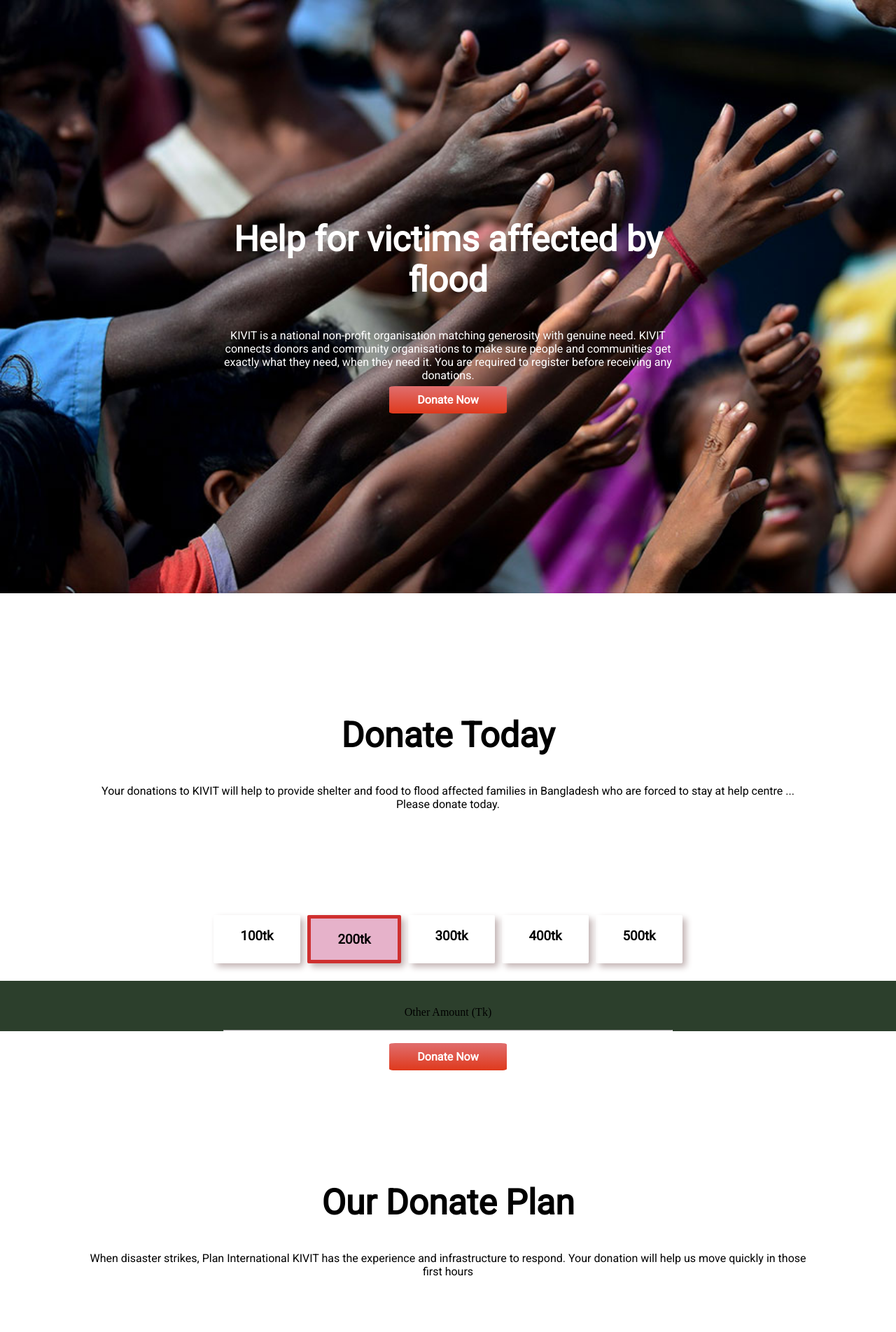
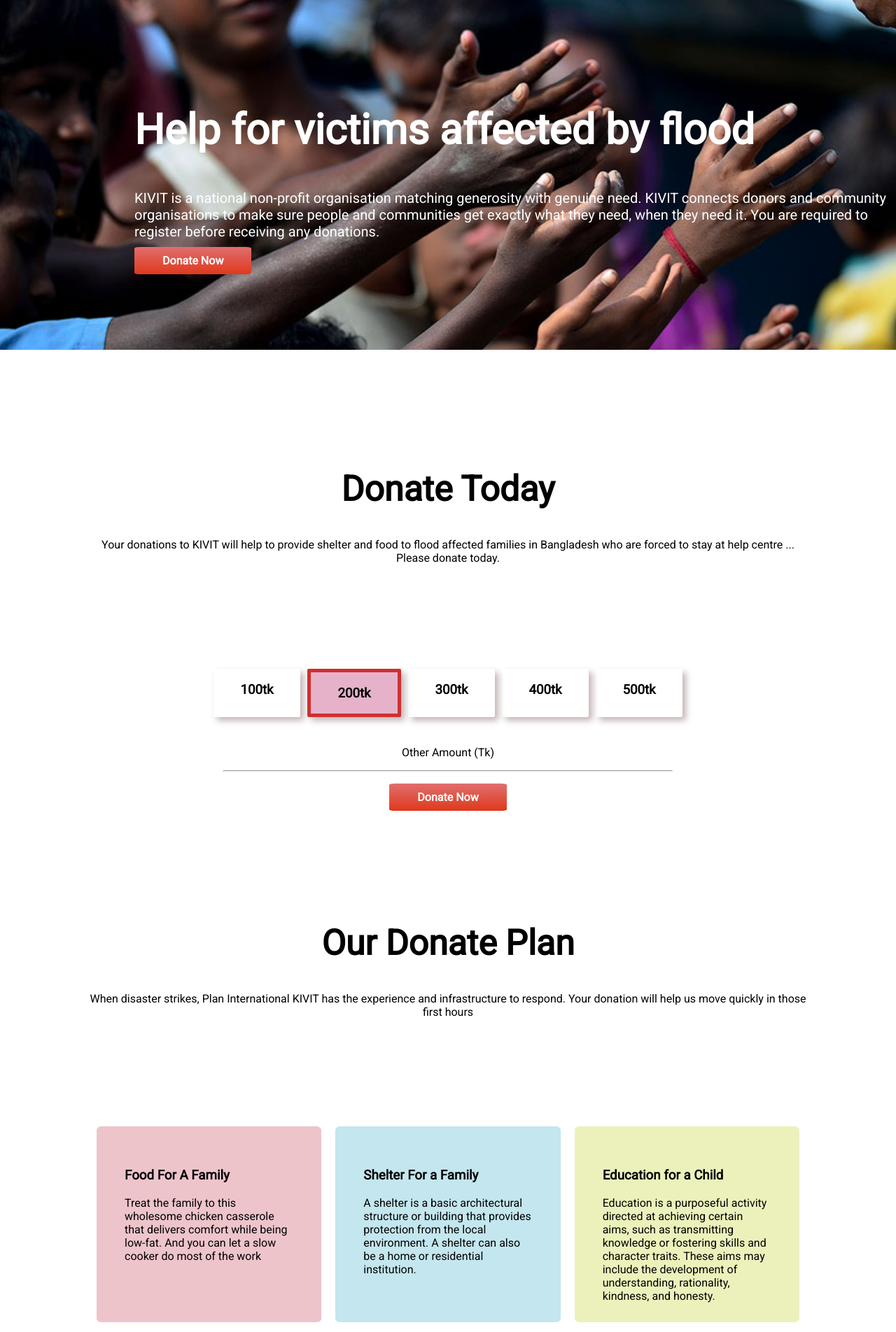
Before and after one commit to Sosukhin/Assignment-Repo, a plain HTML site: page First Assignment/index.html in a window 1280 px wide. Shown: the top 1904 px of the page at 70% size. Drawn offline with Linux system fonts and the light colour scheme.

Commit message:
hope commit

```diff
--- a/First Assignment/index.html
+++ b/First Assignment/index.html
@@ -14,16 +14,9 @@
 </head>
 
 <body>
-    <!--part one-->
     <section>
-        <div class="container">
-
-            <img src="images/donation13.jpg" alt="Snow" style="width:100%;">
-            <div class="bottom-left"></div>
-            <div class="top-left"> </div>
-            <div class="top-right"> </div>
-            <div class="bottom-right"></div>
-            <div class="centered">
+        <div class="flood-container">
+            <div class="site-title">
                 <h1>Help for victims affected by flood</h1>
                 <p>KIVIT is a national non-profit organisation matching generosity with genuine need. KIVIT connects
                     donors
@@ -32,21 +25,11 @@
                     need it. You are required to register before receiving any donations.</p>
                 <a class="link-button" target="_blank" href="https://www.linkedin.com/company/programminghero/">Donate
                     Now</a>
+
             </div>
 
-        </div>
     </section>
-    <!--<section class="top-banner flexible-container">
-        <h1>Help for victims affected by flood</h1>
-        <h3>KIVIT is a national non-profit organisation matching generosity with genuine need. KIVIT connects
-            donors
-            and community organisations to make sure people and communities get exactly what they need, when
-            they
-            need it. You are required to register before receiving any donations.</h3>
 
-
-
-    </section>-->
     <!--part two-->
     <section class="flex-container">
         <div class="donate-today">
@@ -95,6 +78,25 @@
             <p>When disaster strikes, Plan International KIVIT has the experience and infrastructure to respond. Your
                 donation will help us move quickly in those first hours </p>
 
+        </div>
+
+    </section>
+    <section class="flex-box">
+        <div class="one-box">
+            <h3>Food For A Family</h3>
+            <p>Treat the family to this wholesome chicken casserole that delivers comfort while being low-fat. And you
+                can let a slow cooker do most of the work</p>
+        </div>
+        <div class="two-box">
+            <h3>Shelter For a Family</h3>
+            <p>A shelter is a basic architectural structure or building that provides protection from the local
+                environment. A shelter can also be a home or residential institution.</p>
+        </div>
+        <div class="three-box">
+            <h3>Education for a Child</h3>
+            <p>Education is a purposeful activity directed at achieving certain aims, such as transmitting knowledge or
+                fostering skills and character traits. These aims may include the development of understanding,
+                rationality, kindness, and honesty.</p>
         </div>
 
     </section>
@@ -151,7 +153,7 @@
     </section>
     <!--last part-->
     <section>
-        <footer>
+        <footer class="footer-bottom">
             <div class="footer-content">
                 <h2>Be Humble</h2>
                 <h3>I'm gonna do it!</h3>
--- a/First Assignment/style.css
+++ b/First Assignment/style.css
@@ -11,7 +11,7 @@ h1 {
 
 h2 {
     font-size: 40px;
-    color: white;
+
 
 
 }
@@ -21,6 +21,43 @@ h3 {
 
 }
 
+/*part one*/
+.flood-container {
+    background-image: url(images/donation13.jpg);
+    offset-position: bottom;
+    border-bottom-color: rgb(163, 174, 184);
+
+
+    background-repeat: no-repeat;
+    background-size: cover;
+    position: relative;
+    width: 100%;
+    height: 500px;
+
+}
+
+.site-title {
+    position: absolute;
+    top: 20%;
+    left: 15%;
+    opacity: 100%;
+}
+
+.site-title h1 {
+    font-size: 60px;
+    color: white;
+
+}
+
+.site-title p {
+    font-size: 20px;
+    color: white;
+
+}
+
+
+
+
 
 .container {
     position: relative;
@@ -28,47 +65,6 @@ h3 {
     color: white;
 }
 
-.bottom-left {
-    position: absolute;
-    bottom: 8px;
-    left: 16px;
-}
-
-.top-left {
-    position: absolute;
-    top: 8px;
-    left: 16px;
-}
-
-.top-right {
-    position: absolute;
-    top: 8px;
-    right: 16px;
-}
-
-.bottom-right {
-    position: absolute;
-    bottom: 8px;
-    right: 16px;
-}
-
-.centered {
-    position: absolute;
-    top: 50%;
-    left: 50%;
-    transform: translate(-50%, -50%);
-
-}
-
-/*.flexible-container {
-    display: cover;
-    margin-bottom: 100px;
-}
-
-.top-banner {
-    background-image: url(images/donation13.jpg);
-    background-repeat: no-repeat;
-}*/
 .link-button {
     text-decoration: none;
     background-image: linear-gradient(rgb(224, 110, 110), rgb(223, 57, 28));
@@ -116,6 +112,8 @@ h3 {
 
 }
 
+
+
 .text-h3 {
     color: rgb(202, 25, 25);
 
@@ -123,6 +121,48 @@ h3 {
 
 footer p {
     text-align: center;
+}
+
+/*our donate plan*/
+.flex-box {
+    display: flex;
+
+    margin: 10%;
+
+
+}
+
+.one-box {
+    width: 800px;
+    height: 200px;
+    background-color: rgb(238, 196, 203);
+    padding: 40px;
+    margin: 10px;
+    border-radius: 2%;
+
+
+}
+
+.two-box {
+    width: 800px;
+    height: 200px;
+    background-color: rgb(196, 230, 238);
+    padding: 40px;
+    margin: 10px;
+    border-radius: 2%;
+
+
+}
+
+.three-box {
+    width: 800px;
+    height: 200px;
+    background-color: rgb(236, 241, 187);
+    padding: 40px;
+    margin: 10px;
+    border-radius: 2%;
+
+
 }
 
 /* part four*/
@@ -177,7 +217,7 @@ footer p {
 }
 
 /*last part*/
-footer {
+.footer-bottom {
     background: #2c3f2c;
     font-family: 'Times New Roman', Times, serif;
     padding-top: 20px;
@@ -192,7 +232,3 @@ footer {
     flex-direction: column;
 
 }
-
-p {
-    text-size-adjust: 50px;
-}
```
